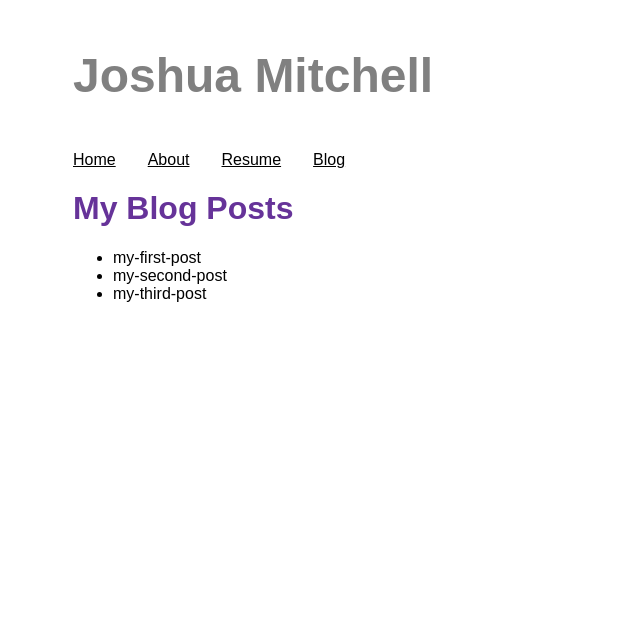
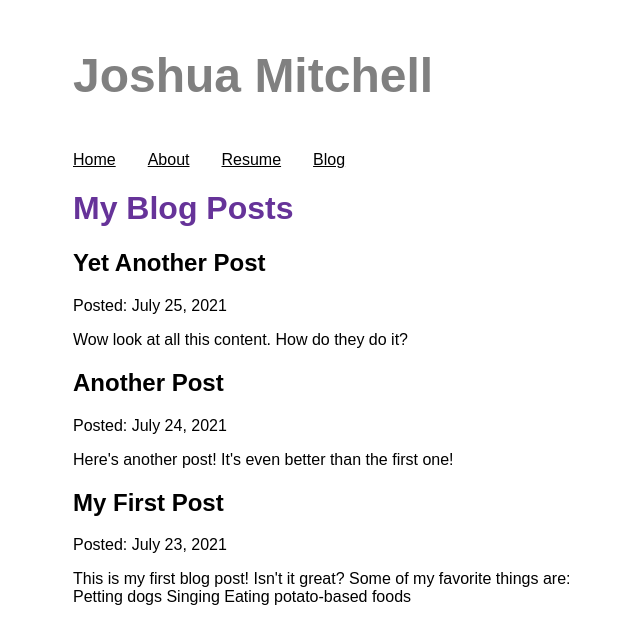
Before and after one commit to jlmitch/my-resume, a Gatsby site: page /blog in a window 1280 px wide. Shown: the whole page, without its empty margins (317-957 px from the left). Built offline with nearby package versions, Linux system fonts and the light colour scheme; Gatsby itself is replaced by a stand-in of ours.

Commit message:
Add mdx plugin for blog posts.

```diff
--- a/blog/my-first-post.mdx
+++ b/blog/my-first-post.mdx
@@ -0,0 +1,13 @@
+---
+title: "My First Post"
+date: "2021-07-23"
+slug: "my-first-post"
+---
+
+This is my first blog post! Isn't it *great*?
+
+Some of my **favorite** things are:
+
+* Petting dogs
+* Singing
+* Eating potato-based foods
--- a/blog/my-second-post.mdx
+++ b/blog/my-second-post.mdx
@@ -0,0 +1,7 @@
+---
+title: "Another Post"
+date: "2021-07-24"
+slug: "another-post"
+---
+
+Here's another post! It's even better than the first one!
--- a/blog/my-third-post.mdx
+++ b/blog/my-third-post.mdx
@@ -0,0 +1,7 @@
+---
+title: "Yet Another Post"
+date: "2021-07-25"
+slug: "yet-another-post"
+---
+
+Wow look at all this content. How do they do it?
--- a/gatsby-config.ts
+++ b/gatsby-config.ts
@@ -20,6 +20,7 @@
         path: `${__dirname}/blog`,
       }
     },
+    "gatsby-plugin-mdx",
   ]
 };
 
--- a/package.json
+++ b/package.json
@@ -16,9 +16,11 @@
     "typecheck": "tsc --noEmit"
   },
   "dependencies": {
+    "@mdx-js/react": "^2.3.0",
     "babel-plugin-styled-components": "^2.0.7",
     "gatsby": "^5.8.0",
     "gatsby-plugin-image": "^3.8.0",
+    "gatsby-plugin-mdx": "^5.8.0",
     "gatsby-plugin-sharp": "^5.8.0",
     "gatsby-plugin-styled-components": "^6.8.0",
     "gatsby-source-filesystem": "^5.8.0",
--- a/src/pages/blog.tsx
+++ b/src/pages/blog.tsx
@@ -5,34 +5,54 @@
 import Seo from '../components/seo';
 
 type DataProps = {
-  allFile: {
+  allMdx: {
     nodes: [
-      { name: string; }
+      {
+        name: string;
+        id: string;
+        excerpt: string;
+        parent: {
+          modifiedTime: string;
+        };
+        frontmatter: {
+          date: string;
+          title: string;
+        };
+      }
     ]
   }
 }
 
-const Blog = ({ data: { allFile } }: PageProps<DataProps>) => {
+const Blog = ({ data: { allMdx } }: PageProps<DataProps>) => {
   return (
     <Layout pageTitle="My Blog Posts">
-      <ul>
-        {allFile.nodes.map(({ name }) => (
-          <li key={name}>{name}</li>
-        ))}
-      </ul>
+      {
+        allMdx.nodes.map((node) => (
+          <article key={node.id}>
+            <h2>{node.frontmatter.title}</h2>
+            <p>Posted: {node.frontmatter.date}</p>
+            <p>{node.excerpt}</p>
+          </article>
+        ))
+      }
     </Layout>
   )
 };
 
 export const query = graphql`
   query {
-    allFile {
+    allMdx(sort: { frontmatter: { date: DESC }}) {
       nodes {
-        name
+        frontmatter {
+          date(formatString: "MMMM D, YYYY")
+          title
+        }
+        id
+        excerpt
       }
     }
   }
-`;
+`
 
 export const Head: HeadFC = () => <Seo title="My Blog Posts" />;
 
```
Also changed, not shown: 1 other file.
